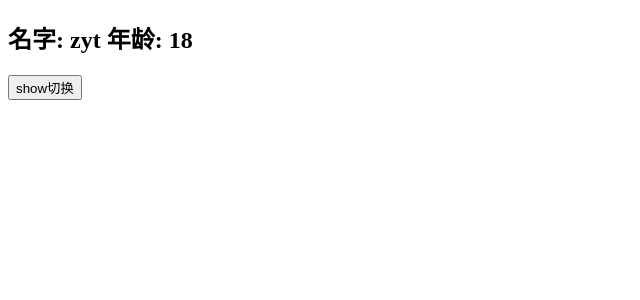
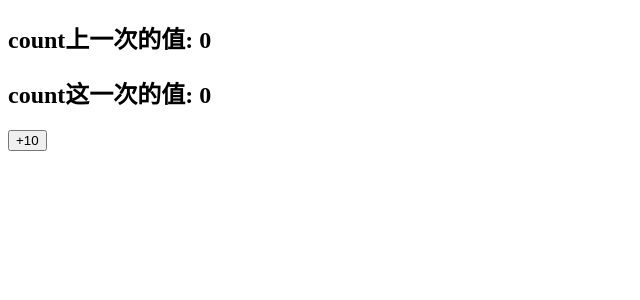
Before and after one commit to qybqyb792/React-learn, a React (Create React App) app in the folder 14_learn-hooks/: page / in a window 1280 px wide. Shown: the top 300 px of the page, without its empty margins (0-640 px from the left). Built offline with nearby package versions, Linux system fonts and the light colour scheme.

Commit message:
useRef的用法

```diff
--- /dev/null
+++ b/14_learn-hooks/src/08_useRef使用/01_useRef引用DOM.js
@@ -0,0 +1,34 @@
+import React, { useEffect, useRef } from 'react'
+
+class TestCpn extends React.Component {
+  render() {
+    return <h2>TestCpn</h2>
+  }
+}
+
+function TestCpn2(props) {
+  return <h2>TestCpn2</h2>
+}
+
+export default function RefHookDemo01() {
+  const titleRef = useRef()
+  const inputRef = useRef()
+  const testRef = useRef()
+  const testRef2 = useRef()
+
+  function changeDOM() {
+    titleRef.current.innerHTML = 'zytqyb'
+    inputRef.current.focus()
+    console.log(testRef.current)
+  }
+
+  return (
+    <div>
+      <h2 ref={titleRef}>RefHookDemo01</h2>
+      <input ref={inputRef} type="text" name="" id="" />
+      <TestCpn ref={testRef} />
+      <TestCpn2 ref={testRef2} />
+      <button onClick={(e) => changeDOM()}>修改dom</button>
+    </div>
+  )
+}
--- /dev/null
+++ b/14_learn-hooks/src/08_useRef使用/02_useRef引用其他数据.js
@@ -0,0 +1,23 @@
+import React, { useRef, useState, useEffect } from 'react'
+
+export default function RefHookDemo2() {
+  const [count, setCount] = useState(0)
+
+  const numRef = useRef(count)
+
+  useEffect(() => {
+		numRef.current = count
+  }, [count])
+
+  return (
+    <div>
+      {/* <h2>numRef中的值: {numRef.current} </h2>
+      <h2>count中的值: {count} </h2> */}
+
+      <h2>count上一次的值: {numRef.current} </h2>
+      <h2>count这一次的值: {count} </h2>
+
+      <button onClick={(e) => setCount(count + 10)}>+10</button>
+    </div>
+  )
+}
--- a/14_learn-hooks/src/App.js
+++ b/14_learn-hooks/src/App.js
@@ -20,7 +20,10 @@ import React, { createContext, useState } from 'react'
 // import CallbackHookDemo02 from './06_useCallback使用/02_useCallback进行的性能优化'
 
 // import MemoHookDemo01 from './07_useMemo使用/01_useMemo复杂计算的应用'
-import MemoHookDemo02 from './07_useMemo使用/02_useMemo传入子组件引用类型'
+// import MemoHookDemo02 from './07_useMemo使用/02_useMemo传入子组件引用类型'
+
+// import RefHookDemo01 from './08_useRef使用/01_useRef引用DOM'
+import RefHookDemo02 from './08_useRef使用/02_useRef引用其他数据'
 
 export const UserContext = createContext()
 export const ThemeContext = createContext()
@@ -62,9 +65,13 @@ export default function App() {
       {/* <CallbackHookDemo01 /> */}
       {/* <CallbackHookDemo02 /> */}
 
-			{/* 7.useMemo */}
-			{/* <MemoHookDemo01/> */}
-			<MemoHookDemo02 />
+      {/* 7.useMemo */}
+      {/* <MemoHookDemo01/> */}
+      {/* <MemoHookDemo02 /> */}
+
+      {/* 8.useRef */}
+      {/* <RefHookDemo01 /> */}
+      <RefHookDemo02 />
     </div>
   )
 }
```
Also changed, not shown: 14_learn-hooks/src/09_useImperativeHandle/01_回顾forwardRef的用法.js (added), 1 other file (tests, documents, lock files or other folders).
